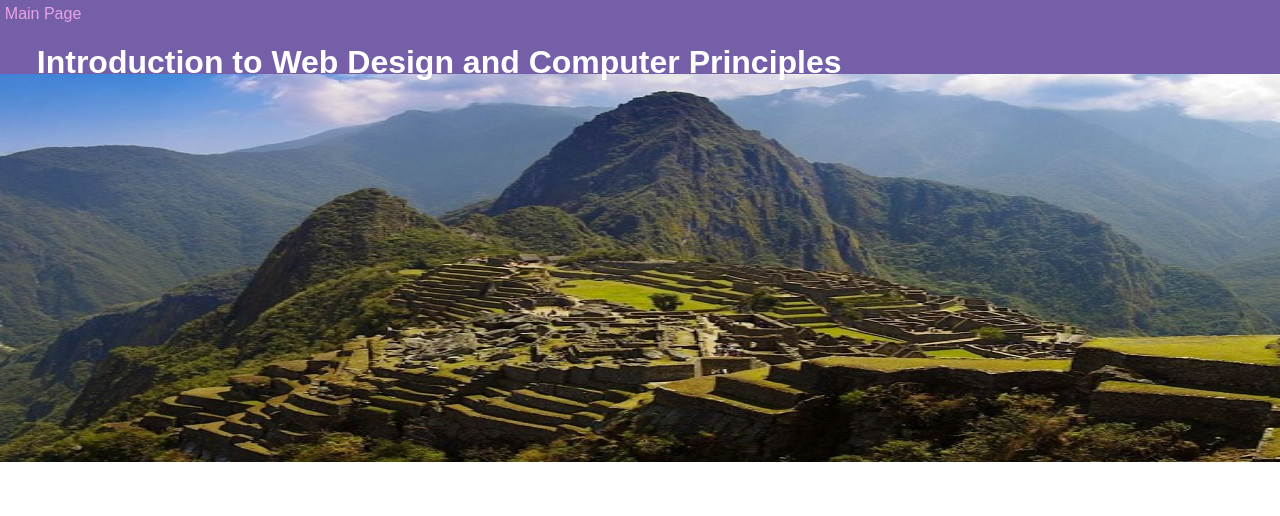
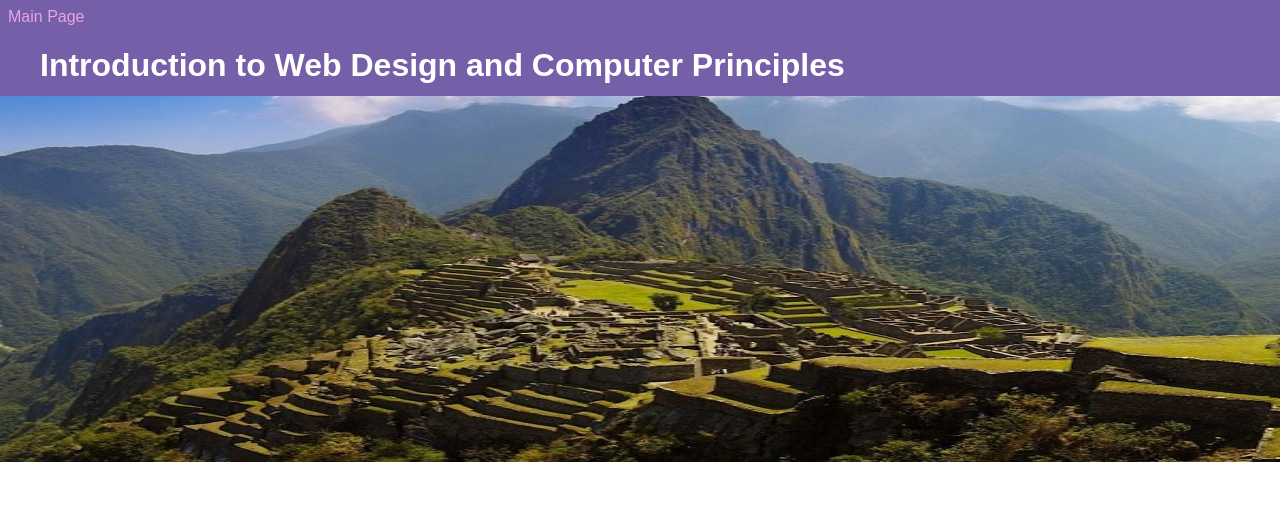
Before and after one commit to ivettegcortez/webdesign, a plain HTML site: page index.html in a window 1280 px wide. Shown: the top 516 px of the page. Drawn offline with Linux system fonts and the light colour scheme.

Commit message:
Update main.css

```diff
--- a/main.css
+++ b/main.css
@@ -10,11 +10,11 @@ body{
 }
 header{
     background-color:#745fa8;
-    padding:.3em;
+    padding:.5em;
     margin:0;
     position: fixed;
     width:100%;
-    height:4em;
+    height:5em;
     top:0;
 }
 h1{
```
